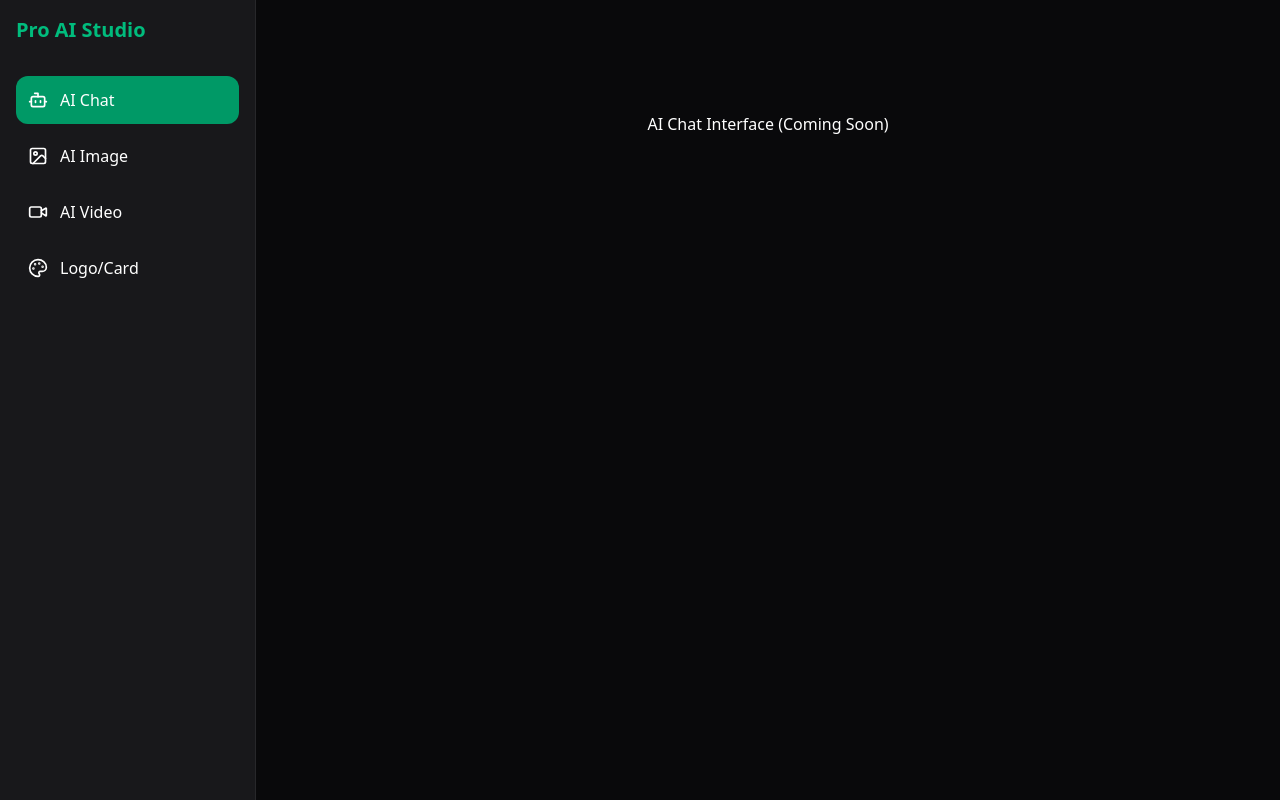
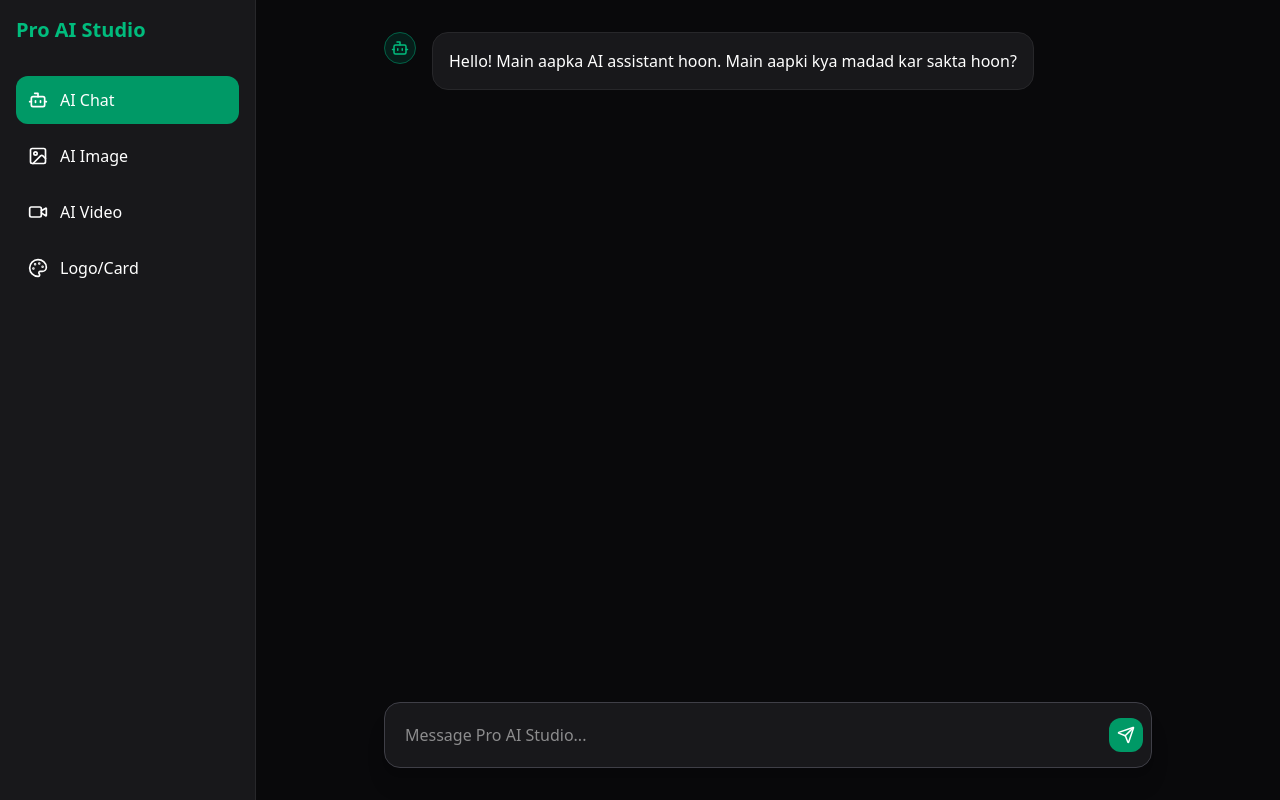
Before and after one commit to tiratkush81038-hue/meri-website, a React (Vite) app: page / in a window 1280 px wide. Built offline with nearby package versions, Linux system fonts and the light colour scheme.

Commit message:
Add ImageGenerator and CodeBlock components
Added an image generator component and a code block component with a copy button. Updated the main app structure to include these new features.

```diff
--- a/App.tsx
+++ b/App.tsx
@@ -1,8 +1,33 @@
-import { useState } from 'react';
-import { Bot, Image as ImageIcon, Video, Palette, CreditCard, LayoutDashboard } from 'lucide-react';
+import { useState, FormEvent } from 'react';
+import { Bot, Image as ImageIcon, Video, Palette, Send, Loader2, User } from 'lucide-react';
 import ReactMarkdown from 'react-markdown';
 
-// Components
+// Code block component with Copy button
+const CodeBlock = ({ children, className }: any) => {
+  const [copied, setCopied] = useState(false);
+  const code = children;
+
+  const copyToClipboard = () => {
+    navigator.clipboard.writeText(code);
+    setCopied(true);
+    setTimeout(() => setCopied(false), 2000);
+  };
+
+  return (
+    <div className="relative group my-4 bg-zinc-950 rounded-lg overflow-hidden border border-zinc-800">
+      <div className="flex justify-between items-center px-4 py-2 bg-zinc-900 border-b border-zinc-800">
+        <span className="text-xs text-zinc-400">code</span>
+        <button onClick={copyToClipboard} className="text-zinc-400 hover:text-white">
+          {copied ? 'Copied!' : 'Copy'}
+        </button>
+      </div>
+      <pre className="p-4 overflow-x-auto text-sm text-emerald-400">
+        <code className={className}>{code}</code>
+      </pre>
+    </div>
+  );
+};
+
 const Sidebar = ({ activeView, setView }: any) => {
   const menu = [
     { id: 'chat', name: 'AI Chat', icon: Bot },
@@ -24,17 +49,96 @@
   );
 };
 
+const ImageGenerator = () => {
+  const [prompt, setPrompt] = useState('');
+  const [image, setImage] = useState<string | null>(null);
+  const [loading, setLoading] = useState(false);
+
+  const generate = async () => {
+    setLoading(true);
+    const res = await fetch('/api/generate-image', {
+      method: 'POST',
+      headers: { 'Content-Type': 'application/json' },
+      body: JSON.stringify({ prompt }),
+    });
+    const data = await res.json();
+    setImage(data.imageUrl);
+    setLoading(false);
+  };
+
+  return (
+    <div className="max-w-2xl mx-auto">
+      <h2 className="text-2xl font-bold mb-6">AI Image Generator</h2>
+      <div className="flex gap-2 mb-6">
+        <input value={prompt} onChange={(e) => setPrompt(e.target.value)} className="flex-1 bg-zinc-900 p-3 rounded-xl border border-zinc-700" placeholder="Describe your image..." />
+        <button onClick={generate} className="bg-emerald-600 px-6 py-3 rounded-xl hover:bg-emerald-500">{loading ? <Loader2 className="animate-spin" /> : 'Generate'}</button>
+      </div>
+      {image && <img src={image} className="rounded-2xl border border-zinc-800 w-full" alt="Generated" />}
+    </div>
+  );
+};
+
 export default function App() {
   const [view, setView] = useState('chat');
+  const [messages, setMessages] = useState<{ role: 'user' | 'ai'; text: string }[]>([
+    { role: 'ai', text: 'Hello! Main aapka AI assistant hoon. Main aapki kya madad kar sakta hoon?' }
+  ]);
+  const [input, setInput] = useState('');
+  const [isLoading, setIsLoading] = useState(false);
+
+  const handleSubmit = async (e: FormEvent) => {
+    e.preventDefault();
+    if (!input.trim() || isLoading) return;
+    const userMessage = { role: 'user' as const, text: input };
+    setMessages(prev => [...prev, userMessage]);
+    setInput('');
+    setIsLoading(true);
+    try {
+      const response = await fetch('/api/chat', {
+        method: 'POST',
+        headers: { 'Content-Type': 'application/json' },
+        body: JSON.stringify({ message: input }),
+      });
+      const data = await response.json();
+      setMessages(prev => [...prev, { role: 'ai' as const, text: data.text }]);
+    } catch (error) {
+      setMessages(prev => [...prev, { role: 'ai' as const, text: 'Error: API call fail.' }]);
+    } finally {
+      setIsLoading(false);
+    }
+  };
 
   return (
     <div className="min-h-screen bg-zinc-950 text-white flex">
       <Sidebar activeView={view} setView={setView} />
       <main className="flex-1 p-8">
-        {view === 'chat' && <div className="text-center mt-20">AI Chat Interface (Coming Soon)</div>}
-        {view === 'image' && <div className="text-center mt-20">AI Image Generator (Coming Soon)</div>}
-        {view === 'video' && <div className="text-center mt-20">AI Video Generator (Coming Soon)</div>}
-        {view === 'design' && <div className="text-center mt-20">Logo/Card Creator (Coming Soon)</div>}
+        {view === 'chat' && (
+          <div className="max-w-3xl mx-auto flex flex-col h-full">
+            <div className="flex-1 overflow-y-auto space-y-6 mb-20">
+              {messages.map((msg, i) => (
+                <div key={i} className={`flex gap-4 ${msg.role === 'user' ? 'justify-end' : ''}`}>
+                  {msg.role === 'ai' && <div className="w-8 h-8 rounded-full bg-emerald-900/30 flex items-center justify-center border border-emerald-800"><Bot size={18} className="text-emerald-500" /></div>}
+                  <div className={`p-4 rounded-2xl max-w-[85%] ${msg.role === 'user' ? 'bg-emerald-600 text-white' : 'bg-zinc-900 border border-zinc-800'}`}>
+                    {msg.role === 'ai' ? (
+                      <div className="prose prose-invert prose-sm max-w-none">
+                        <ReactMarkdown components={{ code: CodeBlock }}>{msg.text}</ReactMarkdown>
+                      </div>
+                    ) : (
+                      msg.text
+                    )}
+                  </div>
+                </div>
+              ))}
+            </div>
+            <form onSubmit={handleSubmit} className="bg-zinc-900 border border-zinc-700 rounded-2xl shadow-xl flex items-center p-2 focus-within:border-emerald-500 transition">
+              <input value={input} onChange={(e) => setInput(e.target.value)} className="flex-1 bg-transparent p-3 outline-none" placeholder="Message Pro AI Studio..." />
+              <button className="bg-emerald-600 p-2 rounded-xl hover:bg-emerald-500 transition"><Send size={18} /></button>
+            </form>
+          </div>
+        )}
+        {view === 'image' && <ImageGenerator />}
+        {view === 'video' && <div className="text-center mt-20">Video Coming Soon</div>}
+        {view === 'design' && <div className="text-center mt-20">Design Coming Soon</div>}
       </main>
     </div>
   );
```
